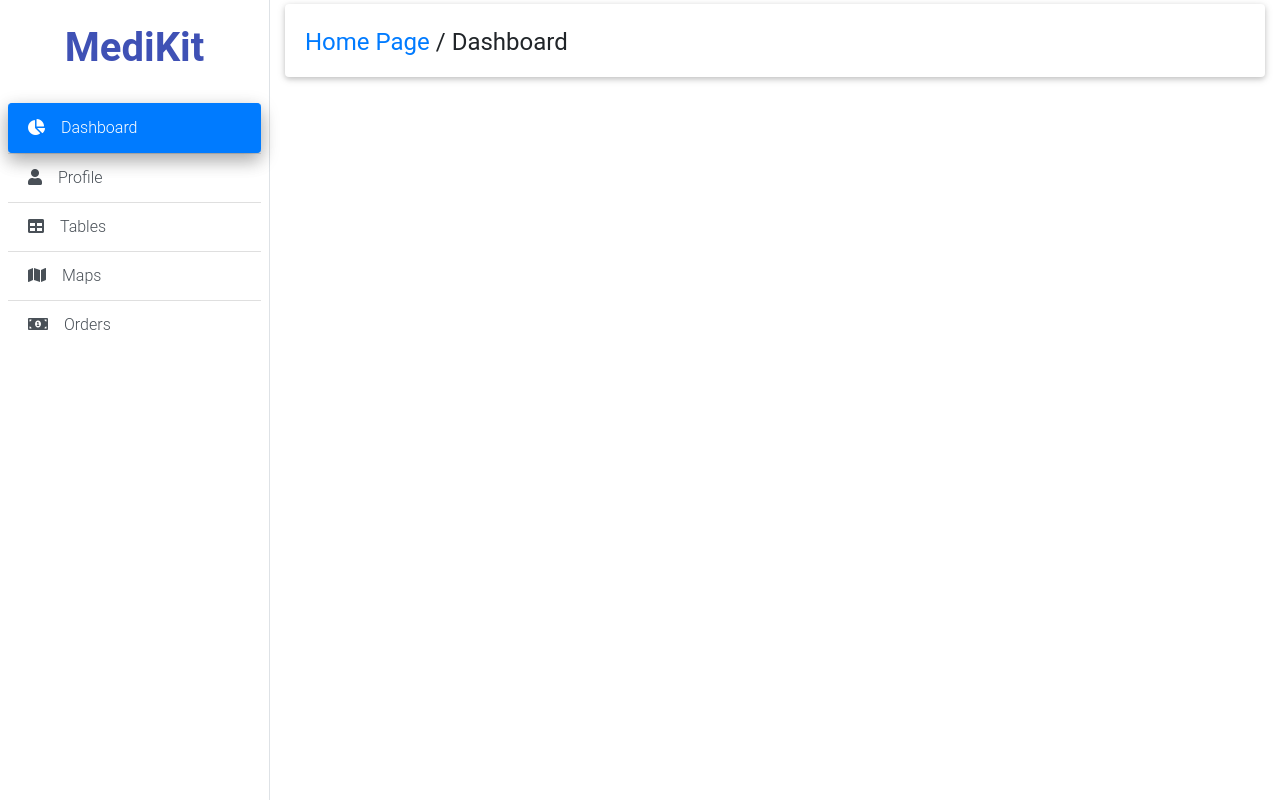
After one commit to kdsuneraavinash/pulse-healthcare, a PHP site: template web/templates/AdminPage.html.twig in a window 1280 px wide. The commit adds this page. Run offline with PHP 8.4, Linux system fonts and the light colour scheme; the template is opened without the code that fills it, so the values that code supplies are empty; some libraries are stand-ins or nearby versions.

Commit message:
Re-deigned the admin page

```diff
--- a/web/public/css/sidebar.css
+++ b/web/public/css/sidebar.css
@@ -1,44 +1,49 @@
-body {
-    overflow-x: hidden;
+body{
+    background-image: none;
 }
 
-#sidebar-wrapper {
-    min-height: 100vh;
-    margin-left: -15rem;
-    -webkit-transition: margin .25s ease-out;
-    -moz-transition: margin .25s ease-out;
-    -o-transition: margin .25s ease-out;
-    transition: margin .25s ease-out;
+.sidebar-fixed {
+    height: 100vh;
+    width: 270px;
+    z-index: 1050;
 }
 
-#sidebar-wrapper .sidebar-heading {
-    padding: 0.875rem 1.25rem;
-    font-size: 1.2rem;
+.sidebar-fixed .logo-wrapper img {
+    max-height: 50px
 }
 
-#sidebar-wrapper .list-group {
-    width: 15rem;
+@media (min-width: 800px) {
+    footer, main {
+        padding-left: 270px;
+    }
+
+    .sidebar-fixed{
+        margin-left: 0 !important;
+    }
+
+    .navbar, #drawer-close{
+        display: none;
+    }
+
+    #title-card{
+        display: block;
+    }
 }
 
-#page-content-wrapper {
-    min-width: 100vw;
-}
-
-#wrapper.toggled #sidebar-wrapper {
-    margin-left: 0;
-}
-
-@media (min-width: 768px) {
-    #sidebar-wrapper {
-        margin-left: 0;
+@media (max-width: 800px) {
+    .navbar, footer, main {
+        padding-left: 0;
     }
 
-    #page-content-wrapper {
-        min-width: 0;
-        width: 100%;
+    .sidebar-fixed{
+        margin-left: -270px;
     }
 
-    #wrapper.toggled #sidebar-wrapper {
-        margin-left: -15rem;
+    .navbar, #drawer-close{
+        display: block;
+    }
+
+    #title-card{
+        display: none;
     }
 }
--- a/web/src/Controllers/AdminDashboardController.php
+++ b/web/src/Controllers/AdminDashboardController.php
@@ -12,6 +12,6 @@ class AdminDashboardController extends BaseController
     public function get()
     {
         $accountId = $this->getCurrentAccountId();
-        $this->render('admin/AdminPage.html.twig', array(), $accountId);
+        $this->render('AdminPage.html.twig', array(), $accountId);
     }
 }
--- a/web/src/Models/AccountSession/Credentials.php
+++ b/web/src/Models/AccountSession/Credentials.php
@@ -113,6 +113,7 @@ class Credentials implements BaseModel
             /// Unauthenticated
             return false;
         }
+
         return true;
     }
 
--- /dev/null
+++ b/web/templates/AdminPage.html.twig
@@ -0,0 +1,55 @@
+<!doctype html>
+<!--suppress HtmlUnknownTarget -->
+
+<html lang="en">
+<head>
+    {% include("part/header.htm.twig") %}
+    {% include("part/nojs.htm.twig") %}
+    <link href="{{ site }}/css/sidebar.css" rel="stylesheet">
+    <title>Admin</title>
+</head>
+<body class="bg-white">
+<header>
+    {% include("part/sidebar.htm.twig") %}
+
+    <nav class="navbar fixed-top primary-color">
+        <div class="px-3 row">
+            <div class="col-2">
+                <i class="fas fa-bars white-text fa-2x p-2 waves-effect" id="drawer-open"></i>
+            </div>
+            <span class="col-10 fa-2x text-white text-left">Dashboard
+            </span>
+        </div>
+    </nav>
+</header>
+
+<main>
+    <div class="container-fluid pt-1">
+        <div id="title-card" class="card wow fadeInDown">
+            <div class="card-body d-sm-flex justify-content-between">
+                <h4 class="mb-2 mb-sm-0 pt-1">
+                    <a href="https://mdbootstrap.com/docs/jquery/" target="_blank">Home Page</a>
+                    <span>/</span>
+                    <span>Dashboard</span>
+                </h4>
+            </div>
+        </div>
+
+    </div>
+</main>
+
+{% include "part/scripts.htm.twig" %}
+<script>
+    $("#drawer-open").click(function (e) {
+        e.preventDefault();
+        $(".sidebar-fixed").animate({'marginLeft': '0'}, 200);
+    });
+
+
+    $("#drawer-close").click(function (e) {
+        e.preventDefault();
+        $(".sidebar-fixed").animate({'marginLeft': '-270px'}, 200);
+    });
+</script>
+</body>
+</html>
--- a/web/templates/admin/part/nojs.htm.twig
+++ /dev/null
@@ -1,3 +0,0 @@
-<noscript>
-    <meta http-equiv="refresh" content="0; url=http://localhost:8000/error/nojs.html"/>
-</noscript>
--- /dev/null
+++ b/web/templates/part/sidebar.htm.twig
@@ -0,0 +1,27 @@
+<div class="sidebar-fixed position-fixed border-right p-2 bg-white wow fadeInLeft">
+    <div class="text-center">
+        <a class="logo-wrapper waves-effect p-3">
+            <h1 class="font-weight-bold mb-2 wow fadeIn indigo-text" data-wow-delay="0.3s">
+                MediKit
+            </h1>
+        </a>
+    </div>
+
+    <div class="list-group list-group-flush">
+        <a href="#" class="list-group-item list-group-item-action waves-effect red-text" id="drawer-close">
+            <strong><i class="fas fa-times mr-3"></i>Close Drawer</strong>
+        </a>
+        <a href="#" class="list-group-item active waves-effect rounded mb-0 z-depth-2">
+            <i class="fas fa-chart-pie mr-3"></i>Dashboard
+        </a>
+        <a href="#" class="list-group-item list-group-item-action waves-effect">
+            <i class="fas fa-user mr-3"></i>Profile</a>
+        <a href="#" class="list-group-item list-group-item-action waves-effect">
+            <i class="fas fa-table mr-3"></i>Tables</a>
+        <a href="#" class="list-group-item list-group-item-action waves-effect">
+            <i class="fas fa-map mr-3"></i>Maps</a>
+        <a href="#" class="list-group-item list-group-item-action waves-effect">
+            <i class="fas fa-money-bill-alt mr-3"></i>Orders</a>
+    </div>
+
+</div>
```
Also changed, not shown: web/templates/admin/AdminPage.html.twig (deleted, +0 -28 lines), web/templates/admin/macro/sidebar.htm.twig (deleted, +0 -13 lines), web/templates/admin/part/footer.htm.twig (deleted, +0 -77 lines), web/templates/admin/part/header.htm.twig (deleted, +0 -13 lines), web/templates/admin/part/navbar.htm.twig (deleted, +0 -32 lines), web/templates/admin/part/scripts.htm.twig (deleted, +0 -19 lines), web/templates/admin/part/sidebar.htm.twig (deleted, +0 -11 lines).
